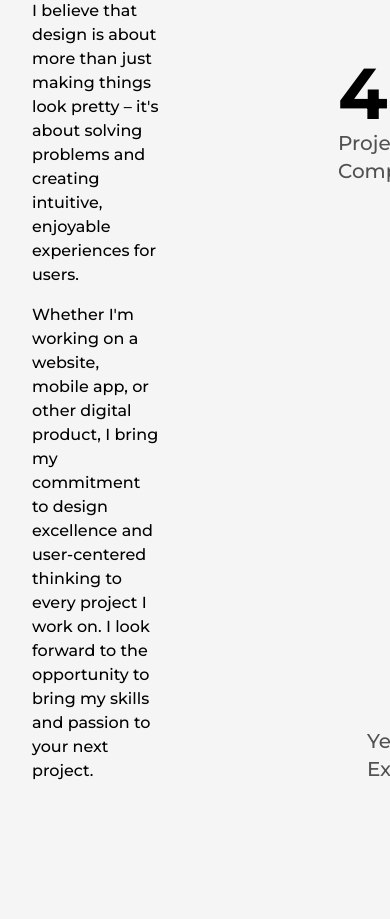
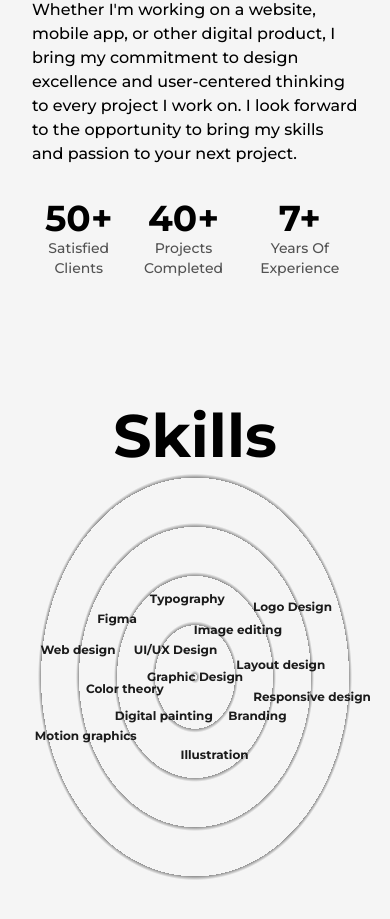
Before and after one commit to JoJoDevAdventure/Joseign, a Next.js app: page /about in a window 390 px wide. Shown: the part 999-1918 px from the top of the page. Built offline with nearby package versions, Linux system fonts and the light colour scheme.

Commit message:
responsive skils - about_page

```diff
--- a/src/components/NavBar.js
+++ b/src/components/NavBar.js
@@ -54,7 +54,7 @@
 
 const NavBar = () => {
   const [mode, setMode] = useThemeSwitcher();
-  const [isOpen, setIsOpen] = useState(true);
+  const [isOpen, setIsOpen] = useState(false);
 
   const handleClick = () => {
     setIsOpen(!isOpen);
--- a/src/components/Skills.js
+++ b/src/components/Skills.js
@@ -3,7 +3,7 @@
 const Skill = ({ name, x, y }) => {
   return (
     <motion.div
-      className="flex items-center justify-center rounded-full font-semibold bg-dark dark:bg-light text-light dark:text-dark py-3 px-6 shadow-dark dark:shadow-light cursor-pointer absolute "
+      className="flex items-center justify-center rounded-full font-bold text-lg  bg-dark dark:bg-light text-light dark:text-dark py-4 px-8 shadow-dark dark:shadow-light cursor-pointer absolute lg:py-2 lg:px-4 md:text-sm md:py-1.5 md:px-3 xs:bg-transparent xs:dark:bg-transparent xs:text-dark xs:dark:text-light xs:font-bold lg:p-6 md:p-4 xs:text-xs xs:p-2"
       whileHover={{ scale: 1.15 }}
       initial={{ x: 0, y: 0 }}
       whileInView={{ x: x, y: y }}
@@ -18,21 +18,21 @@
 const Skills = () => {
   return (
     <>
-      <h2 className="font-bold text-8xl mt-64 w-full text-center dark:text-light">Skills</h2>
-      <div className="w-full h-screen relative flex items-center justify-center rounded-full bg-circularLight dark:bg-circularDark">
+      <h2 className="font-bold text-8xl mt-64 w-full text-center dark:text-light md:text-6xl md:mt-32">Skills</h2>
+      <div className="w-full h-screen relative flex items-center justify-center rounded-full bg-circularLight dark:bg-circularDark lg:h-[80vh] sm:h-[60vh] xs:h-[50vh] lg:bg-circularLightLg lg:dark:bg-circularDarkLg md:bg-circularLightMd md:dark:bg-circularDarkMd sm:bg-circularLightSm sm:dark:bg-circularDarkSm" >
         <Skill name="Graphic Design" x="0vw" y="0vw" />
-        <Skill name="UI/UX Design" x="-5vw" y="-10vw" />
+        <Skill name="UI/UX Design" x="-5vw" y="-7vw" />
         <Skill name="Typography" x="-2vw" y="-20vw" />
-        <Skill name="Color theory" x="-18vw" y="1vw" />
-        <Skill name="Layout design" x="20vw" y="-2vw" />
-        <Skill name="Branding" x="16vw" y="7vw" />
-        <Skill name="Illustration" x="5vw" y="16vw"/>
+        <Skill name="Color theory" x="-18vw" y="3vw" />
+        <Skill name="Layout design" x="22vw" y="-3vw" />
+        <Skill name="Branding" x="16vw" y="10vw" />
+        <Skill name="Illustration" x="5vw" y="20vw"/>
         <Skill name="Figma" x="-20vw" y="-15vw" />
         <Skill name="Web design" x="-30vw" y="-7vw" />
-        <Skill name="Image editing" x="11vw" y="-10vw" />
-        <Skill name="Logo Design" x="25vw" y="-14vw" />
+        <Skill name="Image editing" x="11vw" y="-12vw" />
+        <Skill name="Logo Design" x="25vw" y="-18vw" />
         <Skill name="Digital painting" x="-8vw" y="10vw" />
-        <Skill name="Motion graphics" x="-25vw" y="13vw" />
+        <Skill name="Motion graphics" x="-28vw" y="15vw" />
         <Skill name="Responsive design" x="30vw" y="5vw" />
       </div>
     </>
--- a/src/pages/about.js
+++ b/src/pages/about.js
@@ -48,9 +48,9 @@
       <TransitionEffect />
       <main className="flex w-full flex-col items-center justify-center">
         <Layout className="pt-16">
-          <AnimatedText text="Passion Fuels Purpose!" className="mb-16" />
-          <div className="grid w-full grid-cols-8 gap-16">
-            <div className="col-span-3 flex flex-col items-start justify-start">
+          <AnimatedText text="Passion Fuels Purpose!" className="mb-16 lg:!text-7xl sm:!text-6xl xs:!text-4xl sm:mb-8" />
+          <div className="grid w-full grid-cols-8 gap-16 sm:gap-8">
+            <div className="col-span-3 flex flex-col items-start justify-start xl:col-span-4 md:order-2 md:col-span-8">
               <h2 className="mb-4 text-lg font-bold uppercase text-dark/75 dark:text-light/75">
                 Biography
               </h2>
@@ -75,7 +75,7 @@
               </p>
             </div>
 
-            <div className="col-span-3 relative h-max rounded-2xl border-2 border-solid border-dark dark:border-light bg-light dark:bg-dark p-8">
+            <div className="col-span-3 relative h-max rounded-2xl border-2 border-solid border-dark dark:border-light bg-light dark:bg-dark p-8 xl:col-span-4 md:order-1 md:col-span-8">
               <div className="absolute top-0 -right-3 -z-10 w-[102%] h-[103%] rounded-[2rem] bg-dark dark:bg-light" />
               <Image
                 src={profilePic}
@@ -86,30 +86,30 @@
               />
             </div>
 
-            <div className="col-span-2 flex flex-col items-end justify-between">
-              <div className="flex flex-col items-end justify-center">
-                <span className="inline-block text-7xl font-bold dark:text-light">
+            <div className="col-span-2 flex flex-col items-end justify-between xl:col-span-8 xl:flex-row xl:flex-center md:order-3">
+              <div className="flex flex-col items-end justify-center xl:items-center">
+                <span className="inline-block text-7xl font-bold dark:text-light md:text-6xl sm:text-5xl xs:text-4xl">
                   <AnimatedNumbers value={50} />+
                 </span>
-                <h2 className="text-xl font-medium capitalize text-dark/75 dark:text-light/75">
+                <h2 className="text-xl font-medium capitalize text-dark/75 dark:text-light/75 xl:text-center md:text-lg sm:text-base xs:text-sm">
                   Satisfied clients
                 </h2>
               </div>
 
-              <div className="flex flex-col items-end justify-center">
-                <span className="inline-block text-7xl font-bold  dark:text-light">
+              <div className="flex flex-col items-end justify-center xl:items-center">
+                <span className="inline-block text-7xl font-bold  dark:text-light md:text-6xl sm:text-5xl xs:text-4xl">
                   <AnimatedNumbers value={40} />+
                 </span>
-                <h2 className="text-xl font-medium capitalize text-dark/75 dark:text-light/75">
+                <h2 className="text-xl font-medium capitalize text-dark/75 dark:text-light/75 xl:text-center md:text-lg sm:text-base xs:text-sm">
                   Projects completed
                 </h2>
               </div>
 
-              <div className="flex flex-col items-end justify-center">
-                <span className="inline-block text-7xl font-bold  dark:text-light">
+              <div className="flex flex-col items-end justify-center xl:items-center">
+                <span className="inline-block text-7xl font-bold  dark:text-light md:text-6xl sm:text-5xl xs:text-4xl">
                   <AnimatedNumbers value={7} />+
                 </span>
-                <h2 className="text-xl font-medium capitalize text-dark/75 dark:text-light/75">
+                <h2 className="text-xl font-medium capitalize text-dark/75 dark:text-light/75 xl:text-center md:text-lg sm:text-base xs:text-sm">
                   Years of experience
                 </h2>
               </div>
--- a/tailwind.config.js
+++ b/tailwind.config.js
@@ -1,30 +1,47 @@
 /** @type {import('tailwindcss').Config} */
-const { fontFamily } = require ('tailwindcss/defaultTheme')
+const { fontFamily } = require("tailwindcss/defaultTheme");
 
 module.exports = {
   content: [
     // Or if using `src` directory:
     "./src/**/*.{js,ts,jsx,tsx,mdx}",
   ],
-  darkMode: 'class',
+  darkMode: "class",
   theme: {
     extend: {
       fontFamily: {
-        mont:['var(--font-mont)', ...fontFamily.sans]
+        mont: ["var(--font-mont)", ...fontFamily.sans],
       },
-      colors:{
+      colors: {
         dark: "#1b1b1b",
         light: "#f5f5f5",
         primary: "#B63E96", // 240,86,199
         primaryDark: "#58E6D9", // 80,230,217
       },
       animation: {
-        'spin-slow' : 'spin 8s linear infinite'
+        "spin-slow": "spin 8s linear infinite",
       },
-      backgroundImage:{
-        circularLight:'repeating-radial-gradient(rgba(0,0,0,0.4) 2px, #f5f5f5 5px, #f5f5f5 100px);',
-        circularDark:'repeating-radial-gradient(rgba(255,255,255,0.4) 2px, #1b1b1b 5px, #1b1b1b 100px);'
-      }
+      backgroundImage: {
+        circularLight:
+          "repeating-radial-gradient(rgba(0,0,0,0.4) 2px, #f5f5f5 5px, #f5f5f5 100px);",
+        circularDark:
+          "repeating-radial-gradient(rgba(255,255,255,0.4) 2px, #1b1b1b 5px, #1b1b1b 100px);",
+        circularLightLg:
+          "repeating-radial-gradient(rgba(0,0,0,0.4) 2px, #f5f5f5 5px, #f5f5f5 70);",
+        circularDarkLg:
+          "repeating-radial-gradient(rgba(255,255,255,0.4) 2px, #1b1b1b 5px, #1b1b1b 70);",
+        circularLightMd:
+          "repeating-radial-gradient(rgba(0,0,0,0.4) 2px,#f5f5f5 5px,#f5f5f5 60px)",
+
+        circularDarkMd:
+          "repeating-radial-gradient(rgba(255,255,255,0.5) 2px,#1b1b1b 8px,#1b1b1b 60px)",
+
+        circularLightSm:
+          "repeating-radial-gradient(rgba(0,0,0,0.4) 2px,#f5f5f5 5px,#f5f5f5 40px)",
+
+        circularDarkSm:
+          "repeating-radial-gradient(rgba(255,255,255,0.5) 2px,#1b1b1b 8px,#1b1b1b 40px)",
+      },
     },
     screens: {
       "2xl": { max: "1535px" },
@@ -44,7 +61,7 @@
 
       xs: { max: "479px" },
       // => @media (max-width: 479px) { ... }
-  },
+    },
   },
   plugins: [],
-}
+};
```
